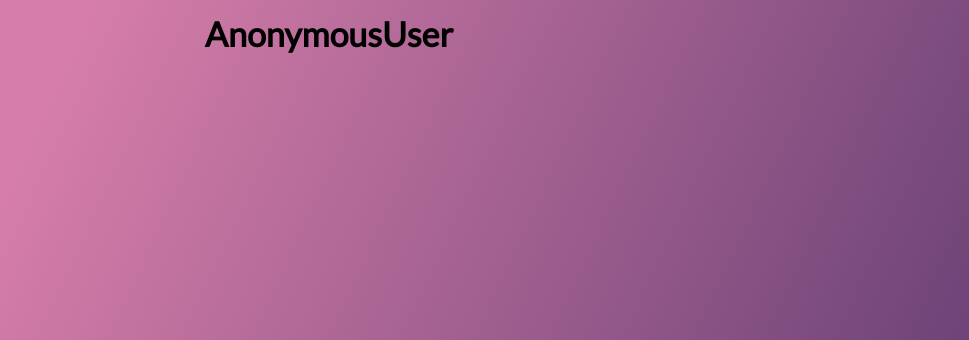
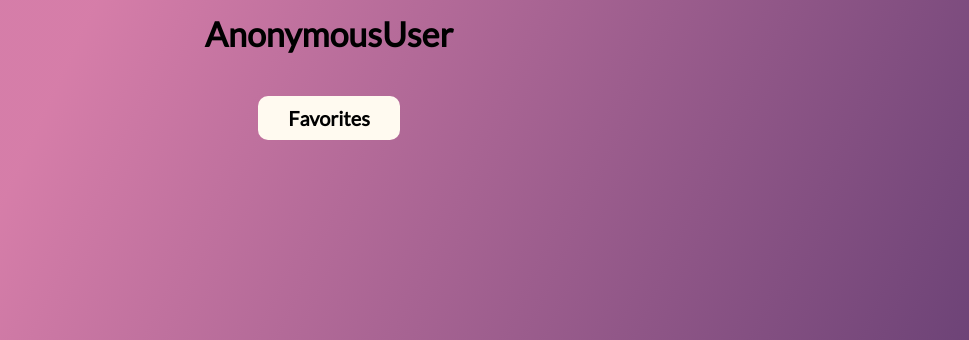
Before and after one commit to michellegsld/indecisive_decision, a Django app: template main/templates/profile.html in a window 1280 px wide. Shown: the part 85-425 px from the top of the page, without its empty margins (311-1280 px from the left). Run offline with Django 3.2, Linux system fonts and the light colour scheme; the template is opened without the code that fills it, so the values that code supplies are empty; some libraries are stand-ins or nearby versions.

Commit message:
[Update] Added styling for buttons, and word 'Favorites' on profile page

```diff
--- a/main/static/css/profile.css
+++ b/main/static/css/profile.css
@@ -104,6 +104,11 @@ footer {
 	border: 0px;
 }
 
+.profile_body h3 {
+	background-color: floralwhite;
+	padding: 10px 30px;
+	border-radius: 10px;
+}
 
 .deleted {
 	border: 0px;
--- a/main/templates/profile.html
+++ b/main/templates/profile.html
@@ -13,8 +13,15 @@
 	</div>
 {% endblock %}
 
+{% block modal %}
+  <h2>User Page</h2>
+  <br>
+  <h4> Access your personal favorites to remove any you wish! </h4>
+{% endblock %}
+
 {% block second_container %}
 	<div class="profile_body">
+		<h3> Favorites </h3>
 		<section class="profile_bottom">
 			{% for favorite in favorites %}
 				<div class="favorites_object">
--- a/static/css/profile.css
+++ b/static/css/profile.css
@@ -104,6 +104,11 @@ footer {
 	border: 0px;
 }
 
+.profile_body h3 {
+	background-color: floralwhite;
+	padding: 10px 30px;
+	border-radius: 10px;
+}
 
 .deleted {
 	border: 0px;
```
Also changed, not shown: main/static/css/login.css (+7 -0 lines), main/static/css/register.css (+8 -0 lines), static/css/login.css (+7 -0 lines), static/css/register.css (+8 -0 lines).
